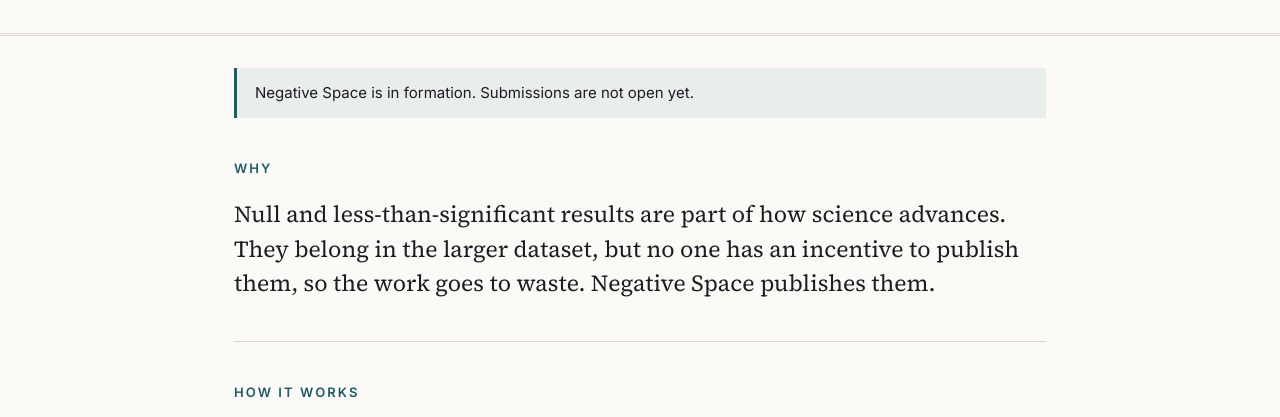
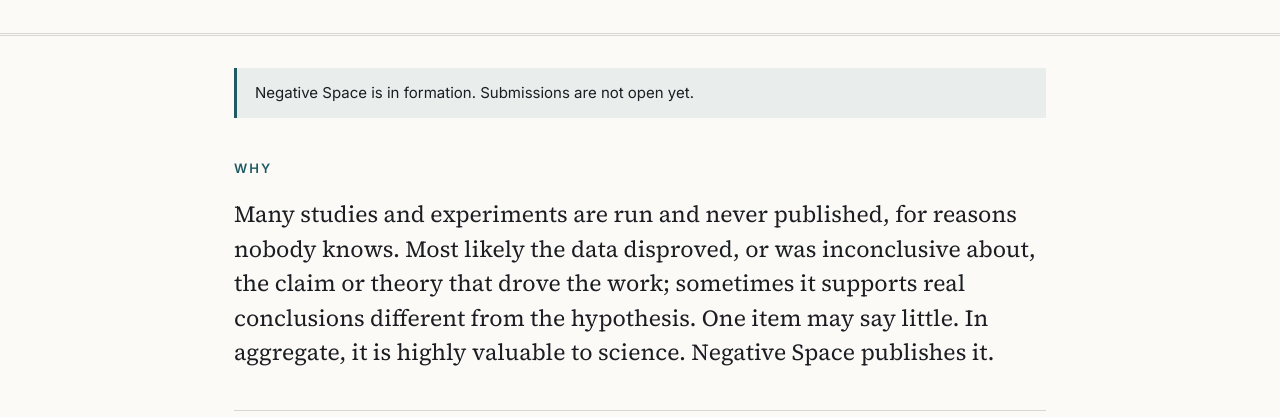
Before and after one commit to MasterWoxxer/yavin-negative-space, a plain HTML site: page index.html in a window 1280 px wide. Shown: the part 310-727 px from the top of the page. Drawn offline with Linux system fonts and the light colour scheme.

Commit message:
Align landing copy with frame doc draft 2
Co-Authored-By: Claude Opus 5.5 <noreply@anthropic.com>

```diff
--- a/index.html
+++ b/index.html
@@ -4,7 +4,7 @@
 <meta charset="utf-8">
 <meta name="viewport" content="width=device-width, initial-scale=1">
 <title>Negative Space</title>
-<meta name="description" content="Negative Space, a Yavin Institute journal: null, inconclusive and unpublished results, published so the work isn't wasted.">
+<meta name="description" content="Negative Space, a Yavin Institute journal: data and results from studies and experiments that never got published, so the work isn't wasted.">
 <link rel="icon" href="favicon.svg" type="image/svg+xml">
 <link rel="preconnect" href="https://fonts.googleapis.com">
 <link rel="preconnect" href="https://fonts.gstatic.com" crossorigin>
@@ -34,7 +34,7 @@
 
   <section>
     <h2>Why</h2>
-    <p class="lead">Null and less-than-significant results are part of how science advances. They belong in the larger dataset, but no one has an incentive to publish them, so the work goes to waste. Negative Space publishes them.</p>
+    <p class="lead">Many studies and experiments are run and never published, for reasons nobody knows. Most likely the data disproved, or was inconclusive about, the claim or theory that drove the work; sometimes it supports real conclusions different from the hypothesis. One item may say little. In aggregate, it is highly valuable to science. Negative Space publishes it.</p>
   </section>
 
   <section>
```
Also changed, not shown: 1 other file.
